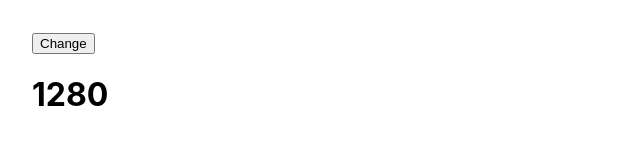
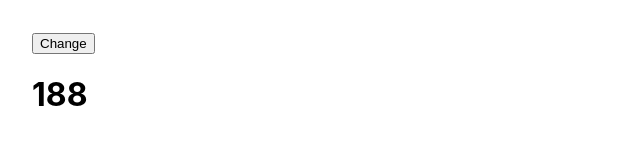
Before and after one commit to hitbodragon/Learn-hook, a React (Create React App) app: page / in a window 1280 px wide. Both pictures are taken after a click on the button "Change". Shown: the top 165 px of the page, without its empty margins (0-640 px from the left). Built offline with nearby package versions, Linux system fonts and the light colour scheme.

Commit message:
setTimeout, setInterval, useEffect, cleanup

```diff
--- a/src/Content.js
+++ b/src/Content.js
@@ -1,21 +1,9 @@
-// useEffect
-// kiến thức cần có
-// Event : Add/ remove event listener
-// Observer pattern : SubScribe /unsubscribe// mở rộng của add và remove listener
-// Closure
 // Times setInterval , SetTimeout,ClearInterval, clearTimeout
-//useState
-//Mouse/unmouse
-//===
+
 //call api
 
 /**
- * 1. Update DOM
- * -F8 blog tittle
- * 2. Call API
- * 3 Listen DOM events
- * -Scroll
- * -Resize
+
  * 4.Cleanip
  * -Remove Listener / Unsubscribe
  * Clear time
@@ -23,33 +11,40 @@
 /// lý thuyết chung của 3 cái học bên dưới
 //  1. Callbacks luôn được gọi khi component mounted(cài vào)
 // 2. Clearn fuction luôn luôn được gọi trước khi component unmounted(gỡ ra)
+// 3 clearnup được gọi trước khi compoment được goi trừ lần mounted
+
+// times setInterval, SetTimeoutInterval,
+// 1 hoat dong trong react component
+// 2 là set nó như thế nào
+// 3.cách giải quyết
+//xây đựng 1 ứng dụng dếm ngược theo giây
+// setTimeout chạy 1 lần duy nhất theo số s đẫ được lập trình
+// còn setInterval sét nhìu lần chạy  theo số s đã được lên lịch trình
 import { useEffect, useState } from 'react';
 
-// clean up resize basic
-//hiện ra kích thước cửa sổ trình duyệt và update lại nó
 function Content() {
-    const [width, setWidth] = useState(window.innerWidth);
+    const [countDown, setCountDown] = useState(190);
+    // cách dùng sai
+    // setInterval(() => {
+    //     setCountDown(countDown - 1);
+    // }, 1000);
+    // lặp vô hạn
+    // mỗi 1s chạy nhiều lần set lại cùng 1 lúc
+    // do chạy 1 lần nên chọn cách số 2
+    // setTimes out chạy có 1 lần nên khi số thay đôi thì ta truyền des cho nó chạy tiiếp
+    useEffect(() => {
+        const clearSet = setInterval(() => {
+            //setCountDown(countDown - 1); // chạy được 1 lần dừng lại nhưn nó vẫn cahyj setinterval ngầm bên trong
+            setCountDown((prevCount) => prevCount - 1); // nhưng callback cho phép nó chạy render ra két quả
+            console.log('setInterval');
+        }, 1000);
 
-    useEffect(() => {
-        const handleResize = () => {
-            setWidth(window.innerWidth);
-        };
-        window.addEventListener('resize', handleResize);
-        return () => window.removeEventListener('resize', handleResize);
-    }, []);
+        return () => clearInterval(clearSet);
+    }, []); // do ngoặc ko có giá trị nên chạy đúng 1 lần render giao diện
     return (
         <div>
-            <h1> {width} </h1>
+            <h1> {countDown} </h1>
         </div>
     );
 }
 export default Content;
-
-// chia nhỏ ra học
-//1 là useEffect( callbacks,)
-//- Gọi callbacks mỗi khi component re-render
-//- gọi callback sau khi thêm element vào dom
-//2 là useEffect(callbacks,[])
-// chỉ gọi callbacks 1 lần sau khi component mounted, logic chạy 1 lần
-//3 là useEffect(callbacks,[deps]
-// callbacks sẽ được gọi lại mỗi khi deps thay đổi
```
